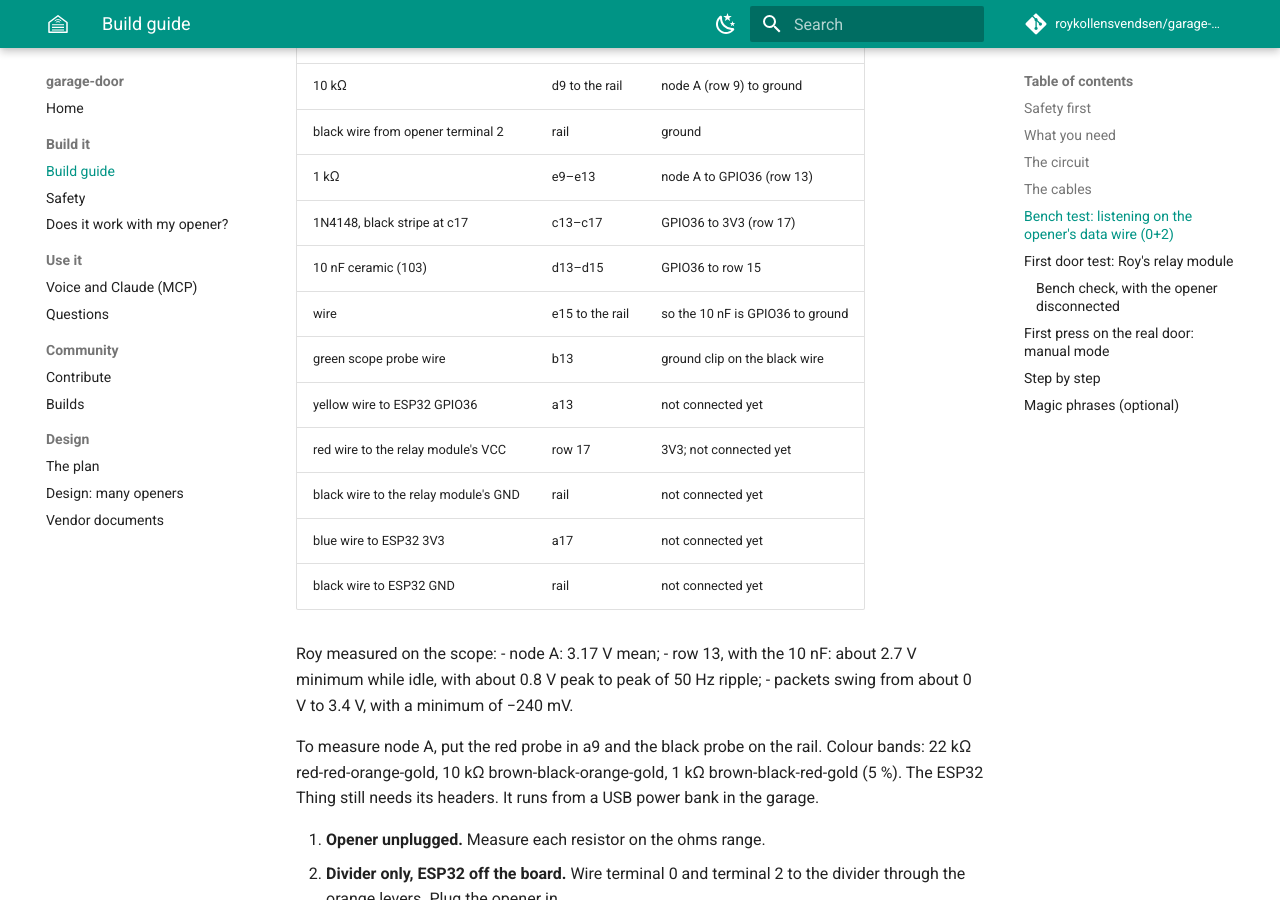
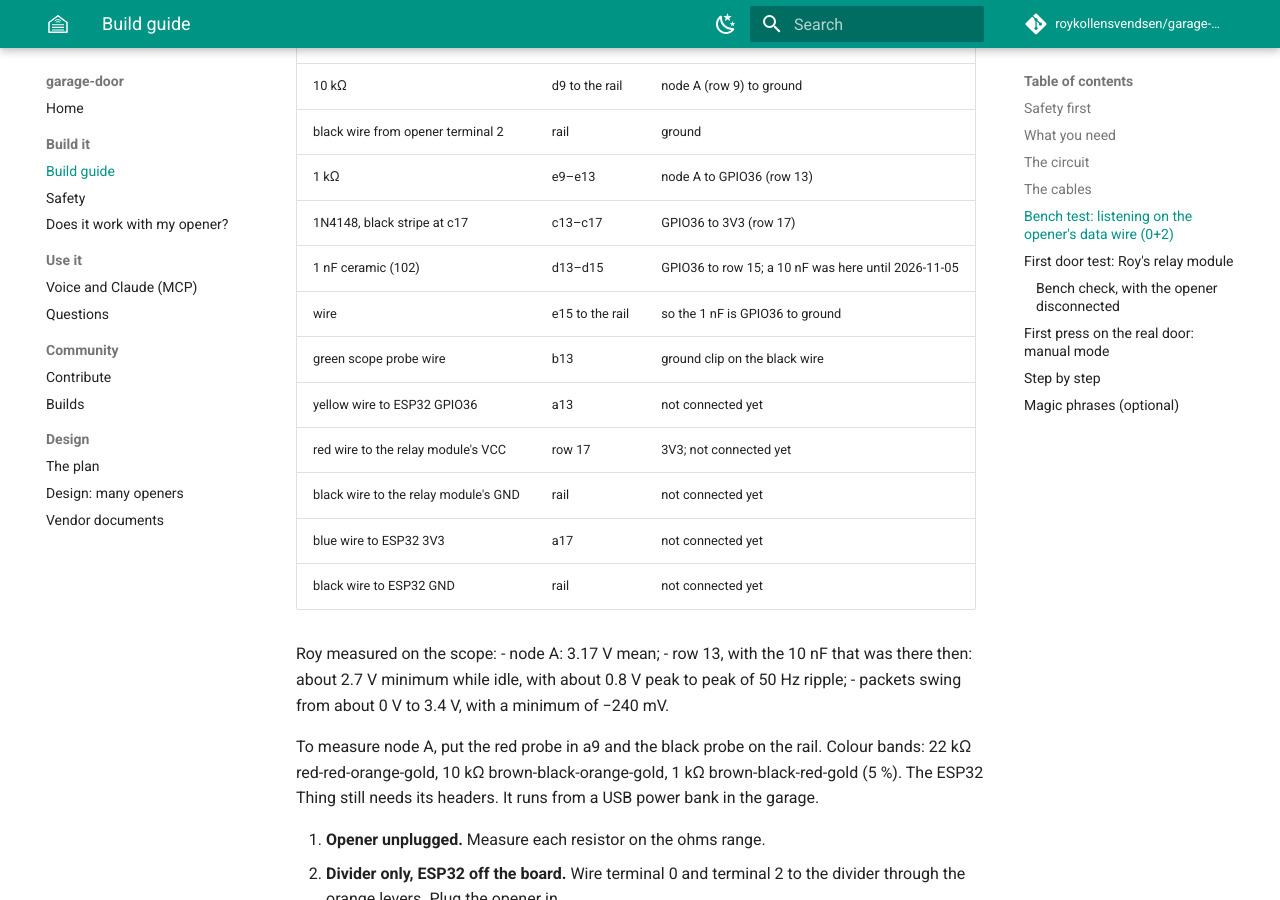
Before and after one commit to roykollensvendsen/garage-door, an MkDocs documentation site: the page built from docs/build-guide.md, in a window 1280 px wide and 900 px high, scrolled down 4929 px. Built offline with MkDocs 1.6.1 and Material for MkDocs 9.7.7, drawn with Linux system fonts in a browser that asks for light colours; comment, search, counter and statistics services are not loaded.

Commit message:
docs: Show the 1 nF filter on Roy's breadboard
Roy swapped the 10 nF on d13-d15 for a 1 nF on 2026-11-05, as the opener
notes say, but the breadboard drawing and its table still showed 10 nF.
The scope readings taken with the 10 nF are kept and marked as such.

Co-Authored-By: Claude Opus 5.5 <noreply@anthropic.com>

```diff
--- a/docs/build-guide.md
+++ b/docs/build-guide.md
@@ -130,8 +130,8 @@ holes a–e of each row joined, and the blue rail beside them as ground.
 | black wire from opener terminal 2 | rail | ground |
 | 1 kΩ | e9–e13 | node A to GPIO36 (row 13) |
 | 1N4148, black stripe at c17 | c13–c17 | GPIO36 to 3V3 (row 17) |
-| 10 nF ceramic (103) | d13–d15 | GPIO36 to row 15 |
-| wire | e15 to the rail | so the 10 nF is GPIO36 to ground |
+| 1 nF ceramic (102) | d13–d15 | GPIO36 to row 15; a 10 nF was here until 2026-11-05 |
+| wire | e15 to the rail | so the 1 nF is GPIO36 to ground |
 | green scope probe wire | b13 | ground clip on the black wire |
 | yellow wire to ESP32 GPIO36 | a13 | not connected yet |
 | red wire to the relay module's VCC | row 17 | 3V3; not connected yet |
@@ -141,7 +141,7 @@ holes a–e of each row joined, and the blue rail beside them as ground.
 
 Roy measured on the scope:
 - node A: 3.17 V mean;
-- row 13, with the 10 nF: about 2.7 V minimum while idle, with about 0.8 V
+- row 13, with the 10 nF that was there then: about 2.7 V minimum while idle, with about 0.8 V
   peak to peak of 50 Hz ripple;
 - packets swing from about 0 V to 3.4 V, with a minimum of −240 mV.
 
```
Also changed, not shown: docs/wiring/bench-divider-breadboard.svg, docs/wiring/schematic.svg, 3 other files.
